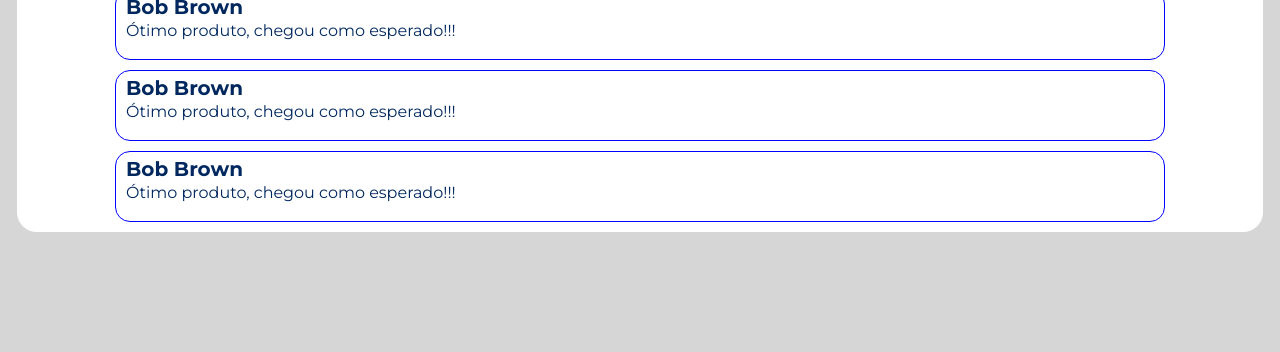
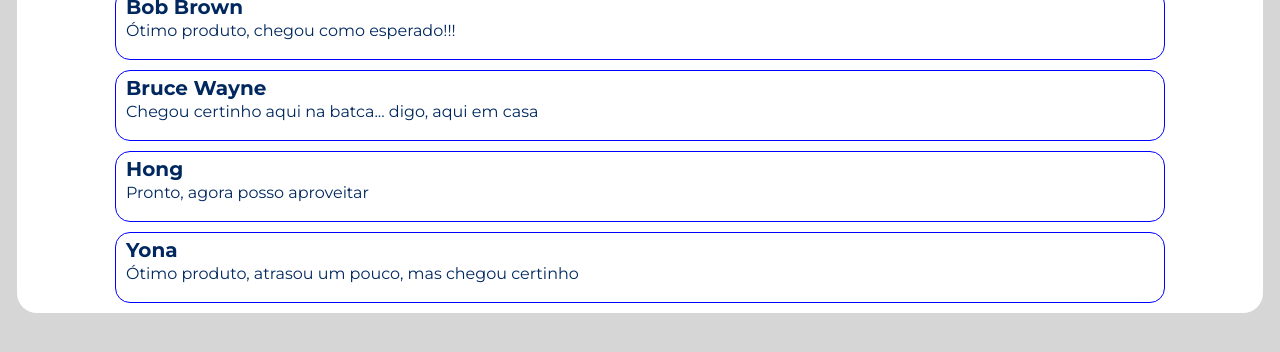
Before and after one commit to arthurs159/tecCommerce, a React (Create React App) app in the folder FrontWeb/: page /catalog/1 in a window 1280 px wide. Shown: the part 286-638 px from the top of the page. Built offline with nearby package versions, Linux system fonts and the light colour scheme; no server answers.

Commit message:
Fix router productD, and added some comments

```diff
--- a/FrontWeb/src/components/Comments/index.tsx
+++ b/FrontWeb/src/components/Comments/index.tsx
@@ -1,5 +1,4 @@
 import './styles.css';
-
 const Comments = () => {
   return (
     <div className="comments-container">
@@ -7,6 +6,18 @@ const Comments = () => {
         <h3>Bob Brown</h3>
         <p>Ótimo produto, chegou como esperado!!!</p>
       </div>
+      <div className="comments-users">
+        <h3>Bruce Wayne</h3>
+        <p>Chegou certinho aqui na batca... digo, aqui em casa</p>
+      </div>
+      <div className="comments-users">
+        <h3>Hong</h3>
+        <p>Pronto, agora posso aproveitar</p>
+      </div>
+      <div className="comments-users">
+        <h3>Yona</h3>
+        <p>Ótimo produto, atrasou um pouco, mas chegou certinho</p>
+      </div>
     </div>
   );
 };
--- a/FrontWeb/src/pages/Catalog/index.tsx
+++ b/FrontWeb/src/pages/Catalog/index.tsx
@@ -40,7 +40,7 @@ const Catalog = () => {
 
         {page?.content.map((product) => (
             <div className="col-sm-6" key={product.id}>
-            <NavLink to="/catalog/1">
+            <NavLink to={`/catalog/ ${product.id}`}>
               <Product product={product}/>
             </NavLink>
             </div>
--- a/FrontWeb/src/pages/ProductD/index.tsx
+++ b/FrontWeb/src/pages/ProductD/index.tsx
@@ -14,7 +14,6 @@ type UrlParams = {
 };
 
 const ProductD = () => {
-
   const { productId } = useParams<UrlParams>();
 
   const [prod, setProd] = useState<Products>();
@@ -61,8 +60,6 @@ const ProductD = () => {
 
           <div className="comment-page">
             <Comments />
-            <Comments />
-            <Comments />
           </div>
         </div>
       </div>
--- a/FrontWeb/src/types/review.ts
+++ b/FrontWeb/src/types/review.ts
@@ -1,5 +1,9 @@
+import { Products } from "./product";
+import { User } from "./vendor/user";
 
 export type Reviews = {
        id: number;
        text: string;
+       user: User;
+       product : Products;
 }
```
Also changed, not shown: FrontWeb/src/types/vendor/user.ts (added, +10 -0 lines).
